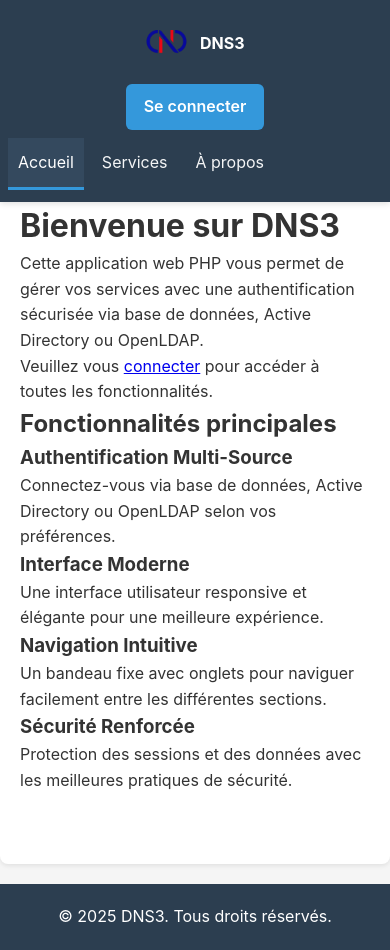
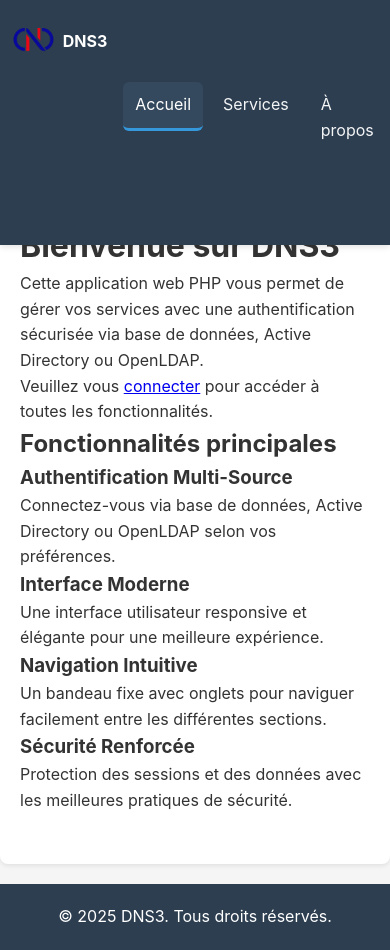
Before and after one commit to guittou/dns3, a PHP site: page /index.php in a window 390 px wide. Run offline with PHP 8.4, Linux system fonts and the light colour scheme.

Commit message:
Refactor CSS for header and layout adjustments
Updated styles for header, grid layout, and responsive behavior.

```diff
--- a/assets/css/style.css
+++ b/assets/css/style.css
@@ -12,125 +12,168 @@
 /* Reset */
 * { margin: 0; padding: 0; box-sizing: border-box; }
 
-/* Body: padding-top must match header height */
+/* Body padding-top must match header height so content is not hidden under fixed header */
 body {
     font-family: -apple-system, BlinkMacSystemFont, 'Segoe UI', Roboto, 'Helvetica Neue', Arial, sans-serif;
     line-height: 1.6;
     color: #333;
     background-color: #f5f5f5;
-    padding-top: 110px; /* header height (see below) */
+    padding-top: 124px; /* header height (see below) */
 }
 
-/* Fixed Header full-width */
+/* Fixed header full-width */
 .fixed-header {
     position: fixed;
-    inset: 0 0 auto 0; /* top:0, left:0, right:0 */
+    top: 0;
+    left: 0;
+    right: 0;
     background-color: var(--brand-color);
     color: var(--text-on-brand);
     box-shadow: 0 2px 6px rgba(0,0,0,0.12);
     z-index: 1000;
 }
 
-/* Grid with 3 columns: left | center | right.
-   No side padding so left/right items can be flush to viewport edges. */
+/* Grid: left | center | right, with two rows (title+nav stacked in center).
+   Add small horizontal padding so logo/button aren't glued to viewport edge. */
 .header-grid {
     display: grid;
     grid-template-columns: auto 1fr auto; /* left | center | right */
+    grid-template-rows: auto auto;         /* row1: title, row2: nav */
     align-items: center;
     column-gap: 16px;
+    padding: 0 12px;        /* small padding from edges as requested */
     width: 100%;
-    height: 110px; /* header height */
+    height: 124px;          /* header total height; adjust if needed */
 }
 
-/* LEFT: logo flush to the very left of the page */
+/* LEFT: logo near left, but with header-grid padding so not flush to viewport edge */
 .header-left {
-    justify-self: start;    /* at the extreme left */
-    display: flex;
-    align-items: center;
-    padding-left: 0;        /* no padding so it's flush */
-}
-
-/* CENTER: nav centered in a constrained inner container */
-.header-center {
-    justify-self: center;
-    width: 100%;
+    grid-column: 1;
+    grid-row: 1 / span 2; /* span both rows vertically */
+    justify-self: start;  /* left edge of grid cell (plus padding) */
     display: flex;
     align-items: center;
 }
 
-/* .nav-inner constrains the nav width and keeps it centered */
+/* CENTER: title (row 1) and nav (row 2) stacked, centered */
+.header-center {
+    grid-column: 2;
+    grid-row: 1 / span 2;
+    display: flex;
+    flex-direction: column;
+    align-items: center;
+    justify-content: center;
+}
+
+/* Constrain nav width so tabs remain centered under title within max width */
 .nav-inner {
     width: 100%;
-    max-width: 1400px; /* nav stays centered within this max width */
-    margin: 0 auto;
+    max-width: 1000px;
     display: flex;
     justify-content: center;
 }
 
-/* RIGHT: auth button flush to the very right of the page */
+/* RIGHT: auth button area */
 .header-right {
-    justify-self: end;     /* at the extreme right */
+    grid-column: 3;
+    grid-row: 1 / span 2;
+    justify-self: end;     /* right edge of grid cell (minus padding) */
     display: flex;
     align-items: center;
-    padding-right: 0;      /* no padding so it's flush */
     gap: 12px;
 }
 
 /* Logo */
-.logo { display:flex; align-items:center; text-decoration:none; color:var(--text-on-brand); font-weight:700; }
+.logo {
+    display:flex;
+    align-items:center;
+    text-decoration:none;
+    color:var(--text-on-brand);
+    font-weight:700;
+}
 
-/* Make the logo larger and visible */
 .logo-img {
-    height: 96px;   /* grande taille : change si tu veux 80/120/etc. */
+    height: 96px;   /* adjust if you want larger/smaller */
     display: inline-block;
     object-fit: contain;
-    margin-right: 12px; /* small gap before text */
+    margin-right: 12px;
 }
 
-/* If you want the image absolutely flush to the viewport edge (no tiny gap),
-   set img { display:block } and ensure no parent padding; above removes padding. */
+/* Site title centered in banner */
+.site-title {
+    color: var(--text-on-brand);
+    font-size: 1.6rem;
+    font-weight: 700;
+    margin-bottom: 6px;
+    text-align: center;
+}
 
-/* Nav tabs */
-.nav-tabs { display:flex; list-style:none; gap:8px; }
+/* Navigation Tabs */
+.nav-tabs {
+    display:flex;
+    list-style:none;
+    gap:8px;
+    margin: 0;
+    padding: 0;
+}
+
 .nav-tabs li { margin:0; }
 
 .nav-tabs a {
     display:block;
-    padding: 32px 14px; /* vertical padding to vertically center in header */
+    padding: 10px 14px; /* smaller vertical padding because header already tall */
     color: rgba(255,255,255,0.95);
     text-decoration:none;
     border-bottom:3px solid transparent;
     transition: background-color .15s ease;
+    border-radius: 6px;
 }
 
 .nav-tabs a:hover { background-color: var(--brand-dark); color: var(--text-on-brand); }
 .nav-tabs a.active { background-color: var(--brand-dark); border-bottom:3px solid var(--accent); color: var(--text-on-brand); }
 
 /* Buttons */
-.btn { padding:10px 18px; border-radius:6px; font-weight:600; cursor:pointer; border:none; text-decoration:none; }
-.btn-login { background:var(--accent); color:#fff; }
-.btn-login:hover { background:var(--accent-dark); }
-.btn-logout { background:var(--danger); color:#fff; }
-.btn-logout:hover { background:var(--danger-dark); }
+.btn {
+    padding: 10px 18px;
+    border-radius: 6px;
+    font-weight: 600;
+    cursor: pointer;
+    border: none;
+    text-decoration: none;
+}
+.btn-login { background: var(--accent); color: #fff; }
+.btn-login:hover { background: var(--accent-dark); }
+.btn-logout { background: var(--danger); color: #fff; }
+.btn-logout:hover { background: var(--danger-dark); }
 
 /* Main content area */
-.main-content { max-width:1400px; margin:20px auto; padding:20px; background:#fff; border-radius:8px; box-shadow:0 2px 4px rgba(0,0,0,0.08); min-height:calc(100vh - 160px); }
+.main-content {
+    max-width:1400px;
+    margin:20px auto;
+    padding:20px;
+    background:#fff;
+    border-radius:8px;
+    box-shadow:0 2px 4px rgba(0,0,0,0.08);
+    min-height: calc(100vh - 180px);
+}
 
 /* Footer */
-.footer { background:var(--brand-color); color:var(--text-on-brand); padding:20px 0; text-align:center; margin-top:20px; }
+.footer { background: var(--brand-color); color: var(--text-on-brand); padding:20px 0; text-align:center; margin-top:20px; }
 
-/* Responsive: stack on small screens; keep logo left when possible */
+/* Responsive behavior: stack elements on small screens */
 @media (max-width: 880px) {
-    body { padding-top: 160px; }
+    body { padding-top: 180px; }
     .header-grid {
         grid-template-columns: 1fr;
+        grid-template-rows: auto auto auto; /* left, title, nav, right stacked */
         row-gap: 8px;
         height: auto;
-        padding: 12px 8px;
+        padding: 10px 12px;
     }
-    .header-left { justify-self: center; padding-left:0; }
-    .header-center { order: 3; }
-    .header-right { justify-self: center; order: 2; }
-    .logo-img { height: 64px; }
-    .nav-tabs a { padding:12px 10px; }
+    .header-left { justify-self: center; grid-row: 1; }
+    .header-center { grid-row: 2; }
+    .header-right { justify-self: center; grid-row: 3; }
+    .logo-img { height: 64px; margin-right: 8px; }
+    .site-title { font-size: 1.25rem; }
+    .nav-tabs a { padding: 10px 12px; }
 }
```
